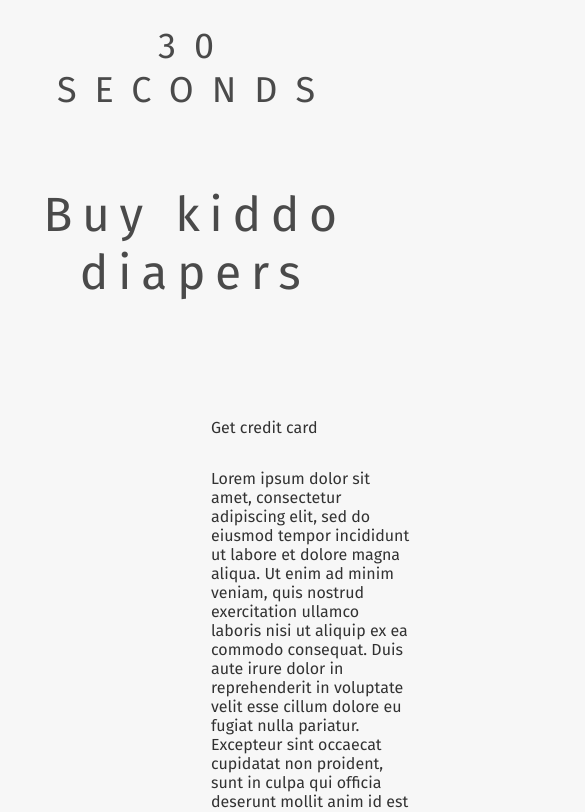
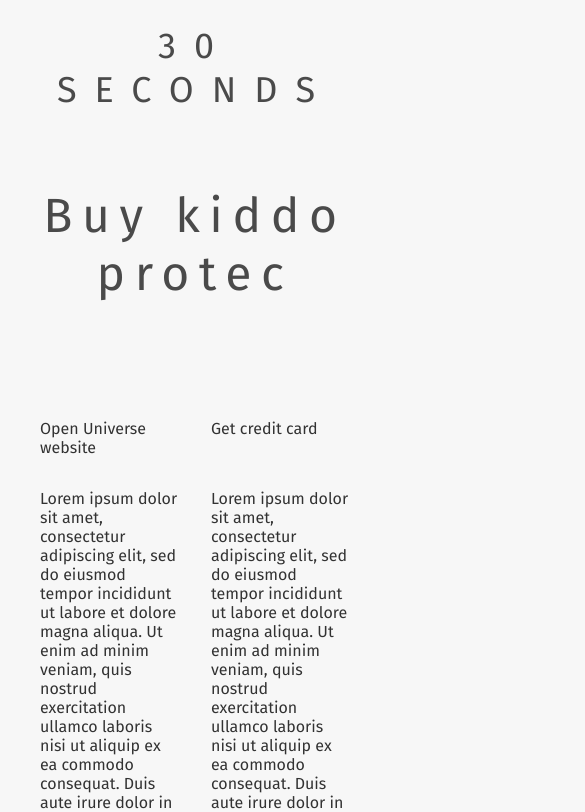
Before and after one commit to sbakht/30-Seconds, a Svelte app: page / in a window 390 px wide. Shown: the top 812 px of the page, 585 px wide, since content can reach past the window. Built offline with nearby package versions, Linux system fonts and the light colour scheme.

Commit message:
switch to css grid styling

```diff
--- a/src/App.svelte
+++ b/src/App.svelte
@@ -1,9 +1,16 @@
 <style>
 	#container {
 	  width: 100%;
-	  display:flex;
+	  display: grid;
 	  flex-direction: column;
 	  height: 100%;
+	  grid-template-columns: 100px 1fr 100px;
+	}
+
+	@media (max-width: 599px) {
+		#container {
+			grid-template-columns: 16px 1fr 16px;
+		}
 	}
 </style>
 
@@ -14,7 +21,7 @@
 	import Task from './Task.svelte';
 
 	let tasks = [
-		{title: "Open ABUniverse website"},
+		{title: "Open Universe website"},
 		{title: "Check if smalls are in stock", completed: true},
 		{title: "Get credit card"},
 		{title: "Lorem ipsum dolor sit amet, consectetur adipiscing elit, sed do eiusmod tempor incididunt ut labore et dolore magna aliqua. Ut enim ad minim veniam, quis nostrud exercitation ullamco laboris nisi ut aliquip ex ea commodo consequat. Duis aute irure dolor in reprehenderit in voluptate velit esse cillum dolore eu fugiat nulla pariatur. Excepteur sint occaecat cupidatat non proident, sunt in culpa qui officia deserunt mollit anim id est laborum."},
@@ -48,7 +55,7 @@
 
 <div id="container">
 	<Header  />
-	<Goal hasUnfinishedTasks={hasUnfinishedTasks} text="Buy kiddo diapers" />
+	<Goal hasUnfinishedTasks={hasUnfinishedTasks} text="Buy kiddo protec" />
 	<Task tasks={tasks} />
 	<Icons complete={canComplete} />
 </div>
--- a/src/Goal.svelte
+++ b/src/Goal.svelte
@@ -1,17 +1,17 @@
 <style>
   .todo {
     text-align: center;
-    padding-top: 24px;
     font-size: 48px;
     letter-spacing: 0.2em;
     color: rgba(0, 0, 0, 0.7);
-    margin-top: 50px;
+    margin-top: 75px;
     padding-left: 8px;
     padding-right: 8px;
+    grid-column: 2;
   }
 
   .pushdown {
-    margin-top: 200px;
+    margin-top: 225px;
   }
 
 </style>
--- a/src/Header.svelte
+++ b/src/Header.svelte
@@ -5,6 +5,7 @@
     font-size: 36px;
     letter-spacing: 0.5em;
     color: rgba(0, 0, 0, 0.7);
+    grid-column: 2;
   }
 </style>
 
--- a/src/Icons.svelte
+++ b/src/Icons.svelte
@@ -3,7 +3,9 @@
     display:flex;
     justify-content: space-between;
     flex-shrink:0;
-    padding: 0 8px 5  px 8px;
+    padding: 0 8px 5px 8px;
+    grid-column: 1/-1;
+    align-items: flex-end;
   }
 
   .icons svg {
--- a/src/Task.svelte
+++ b/src/Task.svelte
@@ -1,15 +1,12 @@
 <style>
   .goals {
-    align-self: center;
     display:grid;
-    flex: 1 0 auto;
-    grid-template-columns: repeat(4, 1fr);
+    grid-template-columns: repeat(auto-fit, minmax(200px, 1fr));
     padding: 100px 0;
-    width: 960px;
+    grid-column: 2;
   }
 
   .goal {
-    width: 200px;
     padding: 16px 16px;
     color: rgb(0, 0, 0, .8);
     cursor: pointer;
```
